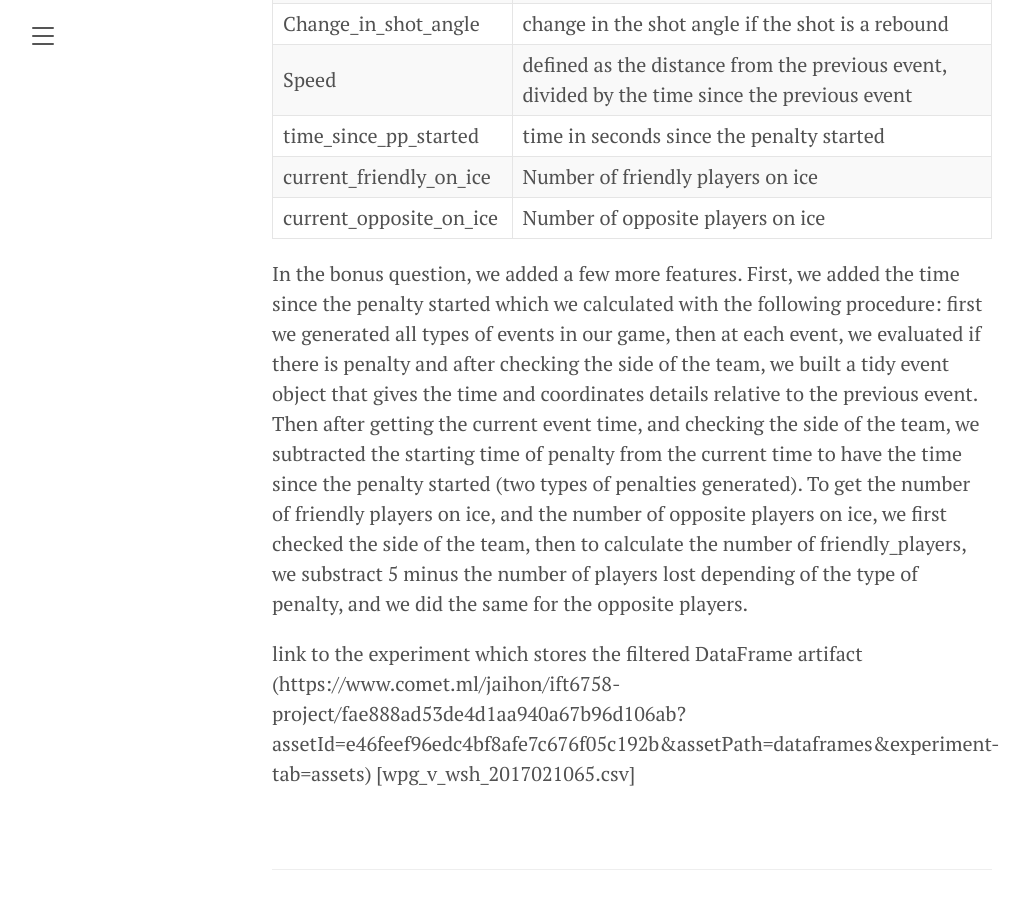
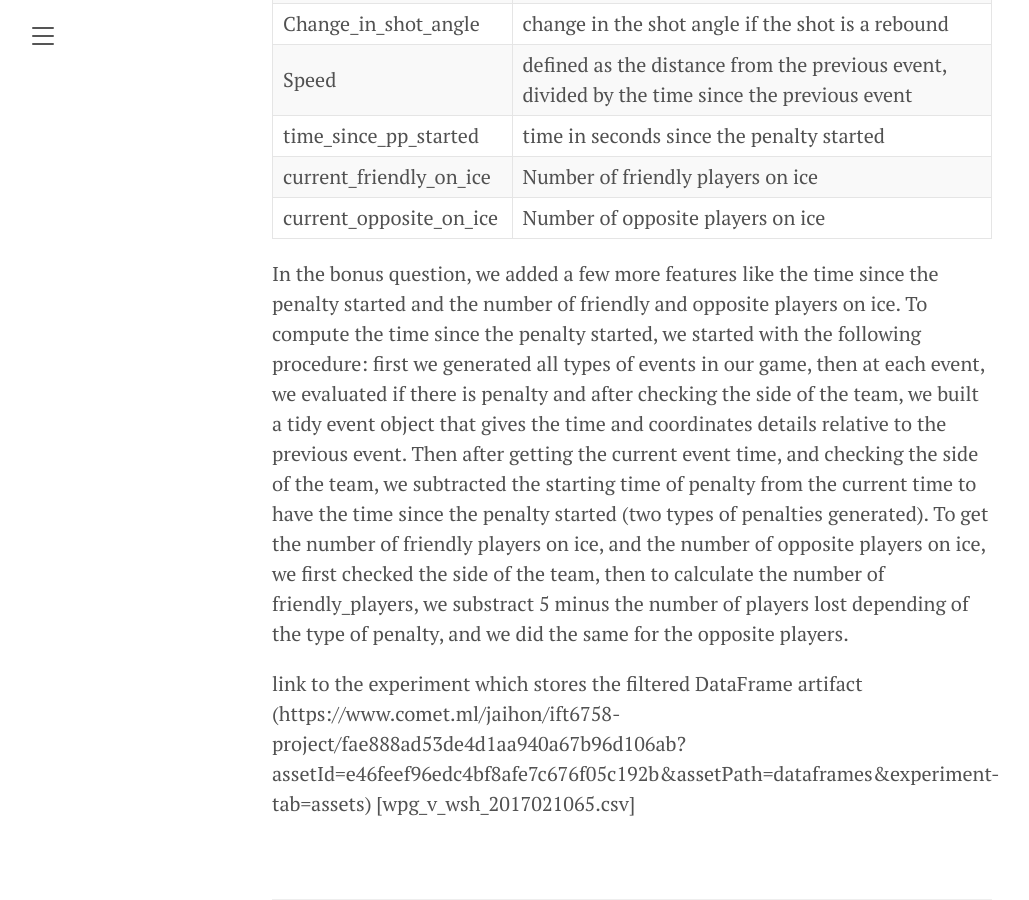
Before and after one commit to jaihon1/IFT6758-Project, a Jekyll site: the page built from blog/_posts/2021-11-3-milestone-2.md, in a window 1280 px wide and 900 px high, scrolled down 7510 px. Shown: the whole window, without its empty margins (8-1037 px from the left). Built offline with Jekyll 4.4.1, drawn with Linux system fonts in a browser that asks for light colours.

Commit message:
Update blog/_posts/2021-11-3-milestone-2.md
Co-authored-by: LaurenceMarcotte <48660119+LaurenceMarcotte@users.noreply.github.com>

```diff
--- a/blog/_posts/2021-11-3-milestone-2.md
+++ b/blog/_posts/2021-11-3-milestone-2.md
@@ -137,7 +137,7 @@ At the end, we added a link to the experiment which stores the filtered DataFram
 | current_opposite_on_ice | Number of opposite players on ice|
 
 
-In the bonus question, we added a few more features. First, we added the time since the penalty started which we calculated
+In the bonus question, we added a few more features like the time since the penalty started and the number of friendly and opposite players on ice. To compute the time since the penalty started, we started
 with the following procedure: first we generated all types of events in our game, then at each event, we evaluated if there is
 penalty and after checking the side of the team, we built a tidy event object that gives the time and coordinates details
 relative to the previous event. Then after getting the current event time, and checking the side of the team, we subtracted
```
